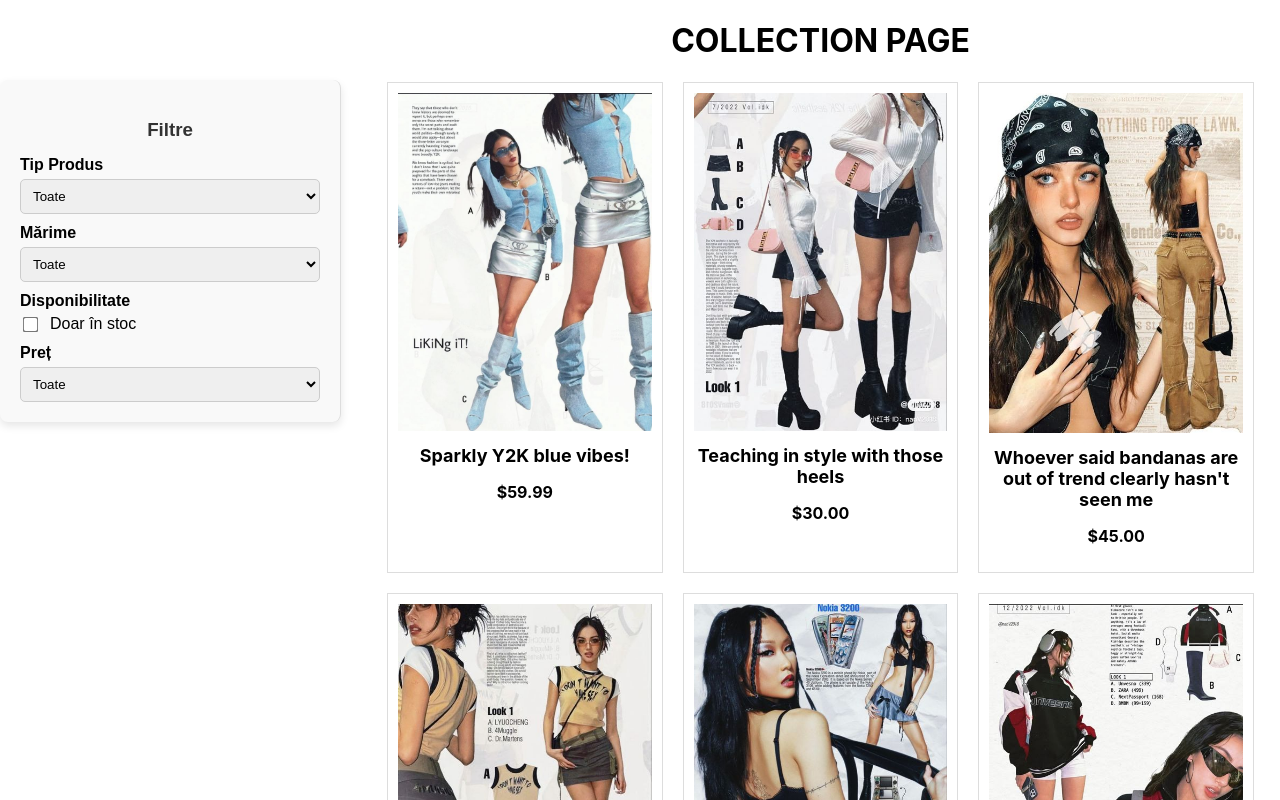
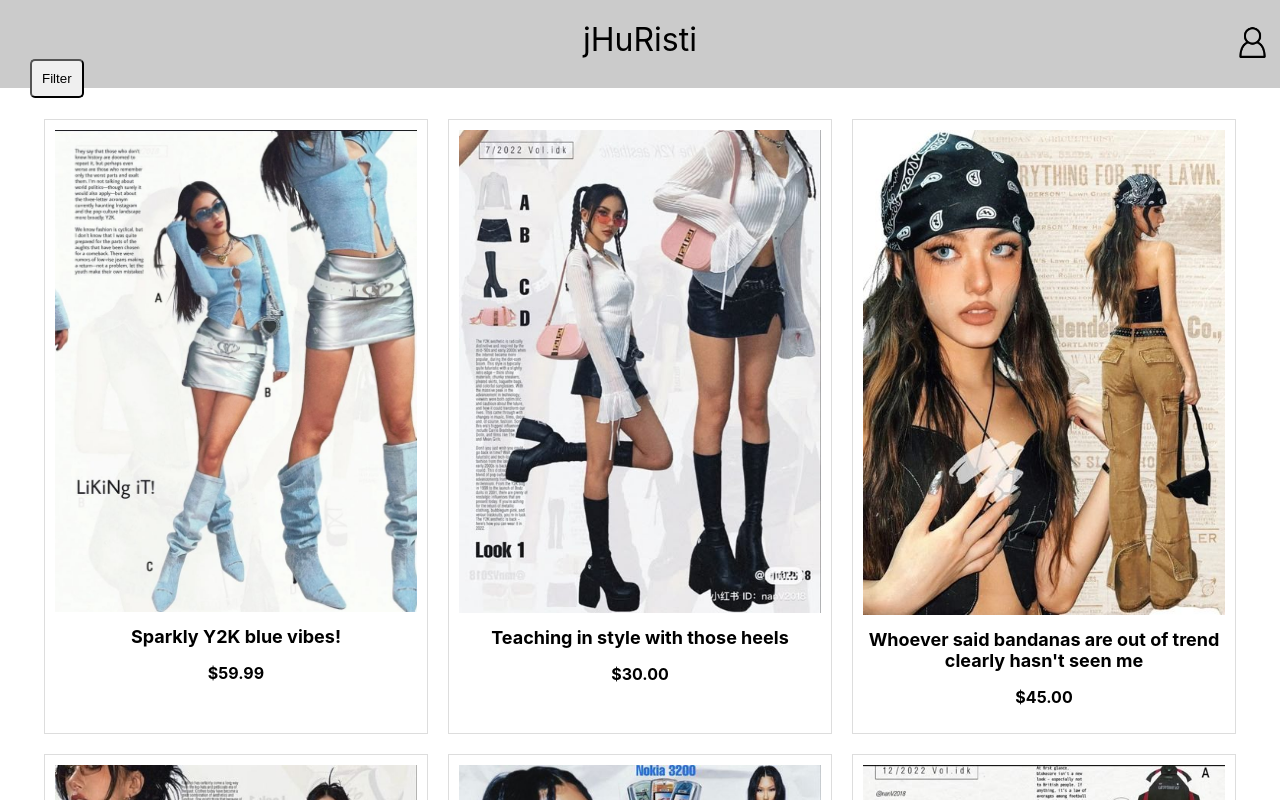
Before and after one commit to dorogus1/jHuRisti, a React (Create React App) app in the folder frontend/: page /collection in a window 1280 px wide. Shown: the top 800 px of the page. Built offline with nearby package versions, Linux system fonts and the light colour scheme.

Commit message:
push tot ca merge headerul in final

```diff
--- /dev/null
+++ b/frontend/src/Componente/FilterButton.tsx
@@ -0,0 +1,103 @@
+import React, { useState } from "react";
+
+export interface Filters {
+    type: string;
+    size: string;
+    inStock: boolean;
+    priceRange: string;
+}
+
+interface FilterButtonProps {
+    onFilterChange: (filters: Filters) => void;
+}
+
+const FilterButton: React.FC<FilterButtonProps> = ({ onFilterChange }) => {
+    const [filters, setFilters] = useState<Filters>({
+        type: "",
+        size: "",
+        inStock: false,
+        priceRange: "",
+    });
+
+    const [isDropdownVisible, setIsDropdownVisible] = useState(false);
+
+    const handleChange = (e: React.ChangeEvent<HTMLSelectElement> | React.ChangeEvent<HTMLInputElement>) => {
+        const target = e.target as HTMLInputElement | HTMLSelectElement;
+        const { name, value } = target;
+        const updatedValue = target.type === "checkbox" ? (target as HTMLInputElement).checked : value;
+
+        const newFilters = { ...filters, [name]: updatedValue };
+        setFilters(newFilters);
+        onFilterChange(newFilters);
+    };
+
+    const toggleDropdown = () => {
+        setIsDropdownVisible(!isDropdownVisible);
+    };
+
+    return (
+        <div style={{ position: "relative" }}>
+            <button onClick={toggleDropdown}
+                    style={{
+                        padding: "10px",
+                        position: "absolute",
+                        top: "0px",
+                        left: "10px",
+                        borderRadius: "5px",
+                        cursor: "pointer"
+                    }}>
+                Filter
+            </button>
+            {isDropdownVisible && (
+                <div style={{
+                    position: "absolute",
+                    top: "50px",
+                    left: "10px",
+                    padding: "20px",
+                    border: "1px solid #ddd",
+                    width: "300px",
+                    backgroundColor: "#f9f9f9",
+                    borderRadius: "8px",
+                    boxShadow: "0 4px 8px rgba(0, 0, 0, 0.1)",
+                    zIndex: "1000"
+                }}>
+                    <h3 style={{ textAlign: "center", marginBottom: "15px", color: "#333" }}>Filters</h3>
+
+                    {/* Product Type */}
+                    <label style={{ fontWeight: "bold", display: "block", marginBottom: "5px" }}>Product Type</label>
+                    <select name="type" onChange={handleChange} value={filters.type} style={{ width: "100%", padding: "8px", borderRadius: "5px", border: "1px solid #ccc", marginBottom: "10px" }}>
+                        <option value="">All</option>
+                        <option value="Men">Men</option>
+                        <option value="Women">Women</option>
+                    </select>
+
+                    {/* Size */}
+                    <label style={{ fontWeight: "bold", display: "block", marginBottom: "5px" }}>Size</label>
+                    <select name="size" onChange={handleChange} value={filters.size} style={{ width: "100%", padding: "8px", borderRadius: "5px", border: "1px solid #ccc", marginBottom: "10px" }}>
+                        <option value="">All</option>
+                        <option value="S">S</option>
+                        <option value="M">M</option>
+                        <option value="L">L</option>
+                    </select>
+
+                    {/* Availability */}
+                    <label style={{ fontWeight: "bold", display: "block", marginBottom: "5px" }}>Availability</label>
+                    <div style={{ display: "flex", alignItems: "center", gap: "10px", marginBottom: "10px" }}>
+                        <input type="checkbox" name="inStock" onChange={handleChange} checked={filters.inStock} style={{ transform: "scale(1.2)" }} />
+                        <span>In Stock Only</span>
+                    </div>
+
+                    {/* Price */}
+                    <label style={{ fontWeight: "bold", display: "block", marginBottom: "5px" }}>Price</label>
+                    <select name="priceRange" onChange={handleChange} value={filters.priceRange} style={{ width: "100%", padding: "8px", borderRadius: "5px", border: "1px solid #ccc" }}>
+                        <option value="">All</option>
+                        <option value="0-50">0 - 50$</option>
+                        <option value="50-100">50 - 100$</option>
+                    </select>
+                </div>
+            )}
+        </div>
+    );
+};
+
+export default FilterButton;
--- a/frontend/src/Componente/Footer.tsx
+++ b/frontend/src/Componente/Footer.tsx
@@ -11,13 +11,11 @@ const Footer: React.FC = () => {
                     color: "white",
                     padding: "20px",
                     textAlign: "center",
-                    position: "relative",
                     bottom: "0",
                     width: "100%",
-                    display: "flex",
                     flexDirection: "column",
                     alignItems: "center",
-                    pointerEvents: "none",
+                    zIndex: "10",
                 }}
             >
                 <h3
--- a/frontend/src/Componente/Header.tsx
+++ b/frontend/src/Componente/Header.tsx
@@ -1,10 +1,18 @@
 import React, { useState } from "react";
+import { LoginPageButton } from "./LoginPageButton";
+import FilterButton, { Filters } from "./FilterButton";
 
-const Header: React.FC = () => {
+interface HeaderProps {
+    showFilterButton?: boolean;
+    onFilterChange?: (filters: Filters) => void;
+}
+
+const Header: React.FC<HeaderProps> = ({ showFilterButton, onFilterChange }) => {
     const [isHovered, setIsHovered] = useState(false);
 
     return (
         <div>
+            <LoginPageButton />
             {isHovered && (
                 <div
                     style={{
@@ -15,25 +23,26 @@ const Header: React.FC = () => {
                         height: "11%",
                         backgroundColor: "#CBCBCB",
                         zIndex: "5",
-                        pointerEvents: "none", // 🔥 Add this line here
+                        pointerEvents: "none",
                     }}
                 ></div>
             )}
 
-
-            {/* Header (Above the Box) */}
             <header
                 style={{
                     fontSize: "32px",
                     textAlign: "center",
                     padding: "20px",
                     position: "relative",
-                    zIndex: "10", // Ensures the text stays on top
+                    zIndex: "10",
                 }}
                 onMouseEnter={() => setIsHovered(true)}
                 onMouseLeave={() => setIsHovered(false)}
             >
                 <span style={{ cursor: "pointer" }}>jHuRisti</span>
+                {showFilterButton && onFilterChange && (
+                    <FilterButton onFilterChange={onFilterChange} />
+                )}
             </header>
         </div>
     );
--- a/frontend/src/Componente/ProductFilterSideBar.tsx
+++ /dev/null
@@ -1,87 +0,0 @@
-import React, { useState } from "react";
-
-interface FilterSidebarProps {
-    onFilterChange: (filters: Filters) => void;
-}
-
-interface Filters {
-    type: string;
-    size: string;
-    inStock: boolean;
-    priceRange: string;
-}
-
-const FilterSidebar: React.FC<FilterSidebarProps> = ({ onFilterChange }) => {
-    const [filters, setFilters] = useState<Filters>({
-        type: "",
-        size: "",
-        inStock: false,
-        priceRange: "",
-    });
-
-    const handleChange = (e: React.ChangeEvent<HTMLSelectElement> | React.ChangeEvent<HTMLInputElement>) => {
-        const target = e.target as HTMLInputElement | HTMLSelectElement;
-        const { name, value } = target;
-        const updatedValue = target.type === "checkbox" ? (target as HTMLInputElement).checked : value;
-
-        setFilters((prevFilters) => ({
-            ...prevFilters,
-            [name]: updatedValue,
-        }));
-
-        onFilterChange({ ...filters, [name]: updatedValue });
-    };
-
-    return (
-        <div style={{
-            position: "sticky",
-            top: "80px", // Distanța față de partea superioară
-            alignSelf: "flex-start", // Asigură că bara laterală nu se extinde pe toată înălțimea
-            padding: "20px",
-            borderRight: "1px solid #ddd",
-            width: "300px",
-            height: "fit-content",
-            backgroundColor: "#f9f9f9",
-            borderRadius: "8px",
-            boxShadow: "0 4px 8px rgba(0, 0, 0, 0.1)",
-            fontFamily: "Arial, sans-serif",
-            zIndex: "4"
-        }}>
-            <h3 style={{ textAlign: "center", marginBottom: "15px", color: "#333" }}>Filtre</h3>
-
-            {/* Tip Produs */}
-            <label style={{ fontWeight: "bold", display: "block", marginBottom: "5px" }}>Tip Produs</label>
-            <select name="type" onChange={handleChange} value={filters.type} style={{ width: "100%", padding: "8px", borderRadius: "5px", border: "1px solid #ccc", marginBottom: "10px" }}>
-                <option value="">Toate</option>
-                <option value="Men">Men</option>
-                <option value="Women">Women</option>
-            </select>
-
-            {/* Mărime */}
-            <label style={{ fontWeight: "bold", display: "block", marginBottom: "5px" }}>Mărime</label>
-            <select name="size" onChange={handleChange} value={filters.size} style={{ width: "100%", padding: "8px", borderRadius: "5px", border: "1px solid #ccc", marginBottom: "10px" }}>
-                <option value="">Toate</option>
-                <option value="S">S</option>
-                <option value="M">M</option>
-                <option value="L">L</option>
-            </select>
-
-            {/* Disponibilitate */}
-            <label style={{ fontWeight: "bold", display: "block", marginBottom: "5px" }}>Disponibilitate</label>
-            <div style={{ display: "flex", alignItems: "center", gap: "10px", marginBottom: "10px" }}>
-                <input type="checkbox" name="inStock" onChange={handleChange} checked={filters.inStock} style={{ transform: "scale(1.2)" }} />
-                <span>Doar în stoc</span>
-            </div>
-
-            {/* Preț */}
-            <label style={{ fontWeight: "bold", display: "block", marginBottom: "5px" }}>Preț</label>
-            <select name="priceRange" onChange={handleChange} value={filters.priceRange} style={{ width: "100%", padding: "8px", borderRadius: "5px", border: "1px solid #ccc" }}>
-                <option value="">Toate</option>
-                <option value="0-50">0 - 50$</option>
-                <option value="50-100">50 - 100$</option>
-            </select>
-        </div>
-    );
-};
-
-export default FilterSidebar;
--- a/frontend/src/Pages/CollectionPage.tsx
+++ b/frontend/src/Pages/CollectionPage.tsx
@@ -1,5 +1,4 @@
 import React, { useState } from 'react';
-import FilterSidebar from '../Componente/ProductFilterSideBar';
 import image1 from '../Img/5751a5302061c5b2860c113558fcbc09.jpg';
 import image2 from '../Img/1c64075ae03627456e64840d1e6e279c.jpg';
 import image3 from '../Img/75e22594c83a665309cf09bb4e121a60.jpg';
@@ -13,6 +12,7 @@ import image10 from '../Img/img.png';
 import image11 from '../Img/img_1.png';
 import image12 from '../Img/img_2.png';
 import Footer from "../Componente/Footer";
+import Header from "../Componente/Header";
 
 const products = [
     { id: 1, name: "Sparkly Y2K blue vibes!", image: image1, price: "$59.99", priceValue: 59.99, type: "Women", size: "M", inStock: true },
@@ -57,14 +57,14 @@ const CollectionPage: React.FC = () => {
         (e.target as HTMLImageElement).style.transform = "scale(1)";
     };
 
+    const handleFilterChange = (newFilters: typeof filters) => {
+        setFilters(newFilters);
+    };
+
     return (
-        <div style={{ display: "flex", gap: "20px" }}>
-            {/* Sidebar */}
-            <FilterSidebar onFilterChange={setFilters} />
-
-            {/* Main content */}
+        <div style={{ display: "flex", flexDirection: "column", gap: "20px" }}>
+            <Header showFilterButton={true} onFilterChange={handleFilterChange} />
             <div style={{ flex: 1 }}>
-                <h1 style={{ fontSize: "32px", textAlign: "center" }}>COLLECTION PAGE</h1>
                 <div style={{
                     display: "flex",
                     justifyContent: "center",
@@ -85,7 +85,7 @@ const CollectionPage: React.FC = () => {
                                 alt={product.name}
                                 style={{
                                     width: "100%",
-                                    transition: "transform 0.3s ease", // Adding smooth transition for scaling
+                                    transition: "transform 0.3s ease",
                                 }}
                                 onMouseEnter={handleMouseEnter}
                                 onMouseLeave={handleMouseLeave}
--- a/frontend/src/Pages/MainPage.tsx
+++ b/frontend/src/Pages/MainPage.tsx
@@ -20,7 +20,7 @@ const MainPage: React.FC = () => {
 
     return (
         <div>
-            <LoginPageButton />
+
             <Header />
             <div
                 style={{
```
